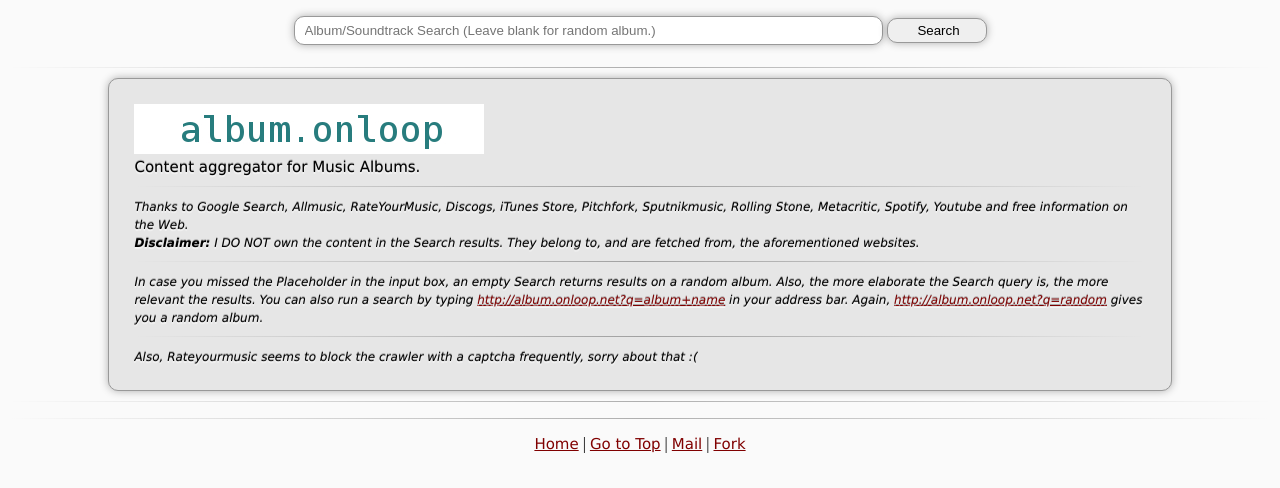
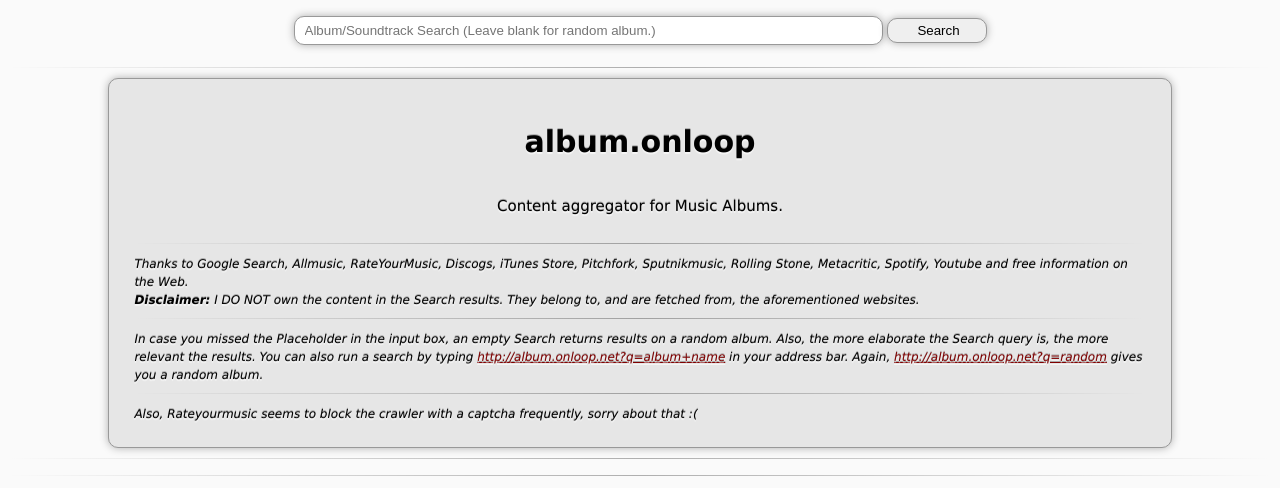
Before and after one commit to pranavrc/album.onloop, a Flask app: page / in a window 1280 px wide. Shown: the top 488 px of the page. Run offline with Flask 2, Linux system fonts and the light colour scheme; parts of the project's set-up code (start-up, migrations or seed data) failed here and were passed over; some libraries are stand-ins or nearby versions.

Commit message:
Replaced logo image with text

```diff
--- a/templates/index.html
+++ b/templates/index.html
@@ -42,7 +42,7 @@
 </form>
 </div>
 
-<div class="content"><a href="http://album.onloop.net/"><img src="{{url_for('static',filename='logo.png')}}" alt="album.onloop"/></a><br />Content aggregator for Music Albums.<br /><hr/><i>Thanks to Google Search, Allmusic, RateYourMusic, Discogs, iTunes Store, Pitchfork, Sputnikmusic, Rolling Stone, Metacritic, Spotify, Youtube and free information on the Web.</i><br/><i><b>Disclaimer:</b> I DO NOT own the content in the Search results. They belong to, and are fetched from, the aforementioned websites.</i><hr/><i>In case you missed the Placeholder in the input box, an empty Search returns results on a random album. Also, the more elaborate the Search query is, the more relevant the results. You can also run a search by typing <a href="http://album.onloop.net?q=exile+on+main+street" target="_blank"><i>http://album.onloop.net?q=album+name</i></a> in your address bar. Again, <a href="http://album.onloop.net?q=random" target="_blank"><i>http://album.onloop.net?q=random</i></a> gives you a random album.<hr/>Also, Rateyourmusic seems to block the crawler with a captcha frequently, sorry about that :(</i></div>
+<div class="content"><div class="info"><h1>album.onloop</h1><br />Content aggregator for Music Albums.</div><br /><hr/><i>Thanks to Google Search, Allmusic, RateYourMusic, Discogs, iTunes Store, Pitchfork, Sputnikmusic, Rolling Stone, Metacritic, Spotify, Youtube and free information on the Web.</i><br/><i><b>Disclaimer:</b> I DO NOT own the content in the Search results. They belong to, and are fetched from, the aforementioned websites.</i><hr/><i>In case you missed the Placeholder in the input box, an empty Search returns results on a random album. Also, the more elaborate the Search query is, the more relevant the results. You can also run a search by typing <a href="http://album.onloop.net?q=exile+on+main+street" target="_blank"><i>http://album.onloop.net?q=album+name</i></a> in your address bar. Again, <a href="http://album.onloop.net?q=random" target="_blank"><i>http://album.onloop.net?q=random</i></a> gives you a random album.<hr/>Also, Rateyourmusic seems to block the crawler with a captcha frequently, sorry about that :(</i></div>
 
 <hr />
 
```
